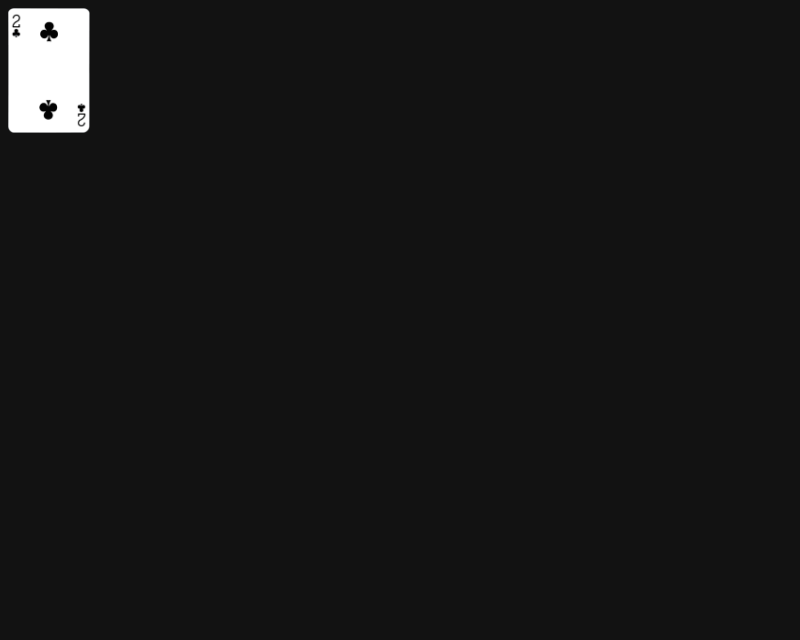
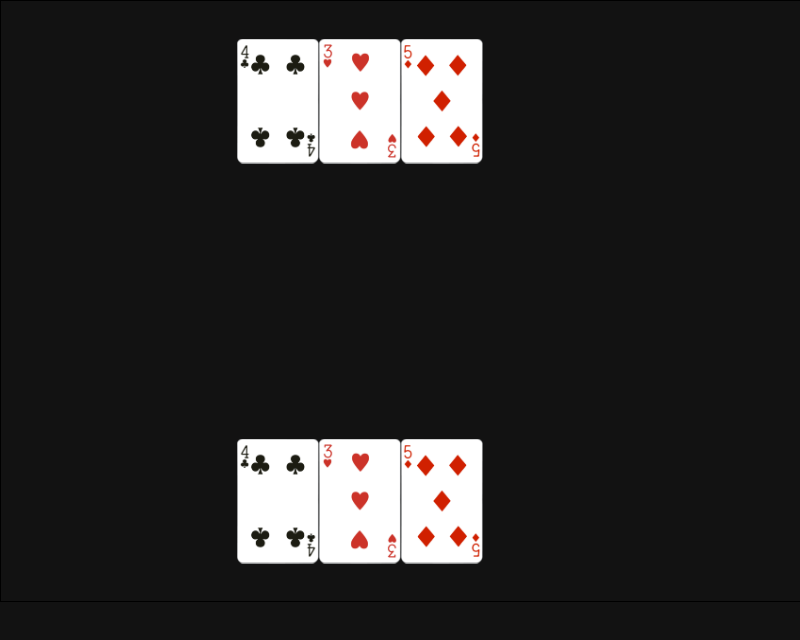
Before and after one commit to Lnrsx/blackjack-game, an Electron app: page app/game.html in a window 800 px wide. Drawn offline with Linux system fonts and the light colour scheme.

Commit message:
Added hand drawing on canvas

```diff
--- a/app/game.css
+++ b/app/game.css
@@ -3,4 +3,5 @@
 .game-canvas {
     margin: 0;
     overflow: hidden;
+    border: var(--border-colour) 1px solid;
 }
--- a/app/theme.css
+++ b/app/theme.css
@@ -24,4 +24,5 @@
 body {
     background-color: var(--background);
     color: var(--text-color);
+    margin: 0px;
 }
--- a/src/game.js
+++ b/src/game.js
@@ -1,12 +1,64 @@
 const canvas = document.querySelector('.game-canvas');
 const ctx = canvas.getContext('2d');
 
-canvas.width = window.innerWidth;
-canvas.height = window.innerHeight;
+canvas.width = 800;
+canvas.height = 600;
 
-let image = new Image();
-image.src = '../app/cards100/2C.png'
+// Placeholder for backend game state retrieval
+cardsize = {
+    height: 125,
+    width: 82
+}
 
-image.onload = function() {
-    ctx.drawImage(image, 0, 0, 82, 125);
+anchors = {
+    player: {
+        posX: 400 - (cardsize.width / 2),
+        posY: 500 - (cardsize.height / 2),
+    },
+    dealer: {
+        posX: 400 - (cardsize.width / 2),
+        posY: 100 - (cardsize.height / 2),
+    },
+    deck: {
+        posX: 700 - (cardsize.width / 2),
+        posY: 100 - (cardsize.height / 2),
+    }
 }
+
+gamestate = {
+    player: ['4C', '3H', '5D'],
+    dealer: ['4C', '3H', '5D'],
+}
+
+// changes hand achor so that hand is always horizontally aligned
+playerhandstartpoint = anchors.player.posX - (gamestate.player.length * cardsize.width / 2)
+gamestate.player.forEach(function (card, index) {
+    var cardimage = new Image();
+    cardimage.src = `../app/cards100/${card}.png`
+
+    cardimage.onload = function() {
+        ctx.drawImage(
+            cardimage,
+            playerhandstartpoint + (cardsize.width * index),
+            anchors.player.posY,
+            cardsize.width,
+            cardsize.height,
+        )
+    }
+})
+
+dealerhandstartpoint = anchors.dealer.posX - (gamestate.dealer.length * cardsize.width / 2)
+gamestate.dealer.forEach(function (card, index) {
+    var cardimage = new Image();
+    cardimage.src = `../app/cards100/${card}.png`
+
+    cardimage.onload = function() {
+        ctx.drawImage(
+            cardimage,
+            dealerhandstartpoint + (cardsize.width * index),
+            anchors.dealer.posY,
+            cardsize.width,
+            cardsize.height,
+        )
+    }
+})
--- a/src/main.js
+++ b/src/main.js
@@ -9,11 +9,11 @@ function createWindow () {
     const win = new BrowserWindow({
         width: 800,
         height: 600,
+        autoHideMenuBar: true,
         webPreferences: {
             preload: path.join(__dirname, 'preload.js')
         },
     })
-    win.setMenu(null)
     win.loadFile('app/index.html')
 
     // Open the DevTools
```
Also changed, not shown: app/index.html (+0 -7 lines), src/index.js (+0 -8 lines).
